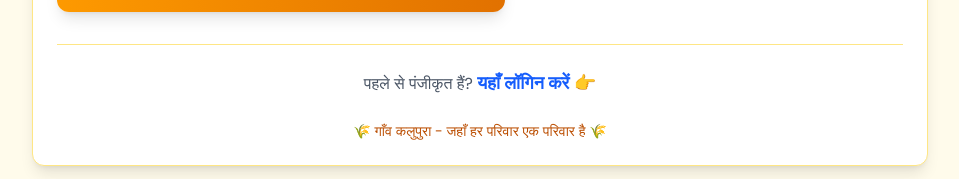
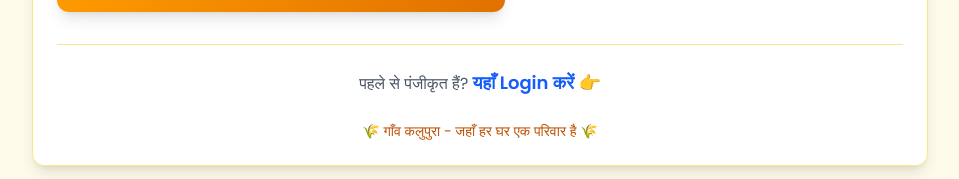
Before and after one commit to bhavy-sharma/Kalupura, a Next.js app in the folder client/: page /signup in a window 1280 px wide. Shown: the part 1921-2100 px from the top of the page, without its empty margins (160-1119 px from the left). Built offline with nearby package versions, Linux system fonts and the light colour scheme.

Commit message:
signup page change

```diff
--- a/client/app/signup/page.jsx
+++ b/client/app/signup/page.jsx
@@ -674,13 +674,13 @@ export default function SignupPage() {
           <p className="text-gray-600">
             पहले से पंजीकृत हैं?{' '}
             <a href="/login" className="text-blue-600 hover:underline font-semibold text-lg">
-              यहाँ लॉगिन करें 👉
+              यहाँ Login करें 👉
             </a>
           </p>
         </div>
 
         <div className="mt-6 text-center text-amber-700 text-sm">
-          <p>🌾 गाँव कलुपुरा - जहाँ हर परिवार एक परिवार है 🌾</p>
+          <p>🌾 गाँव कलुपुरा - जहाँ हर घर एक परिवार है 🌾</p>
         </div>
       </div>
     </div>
```
